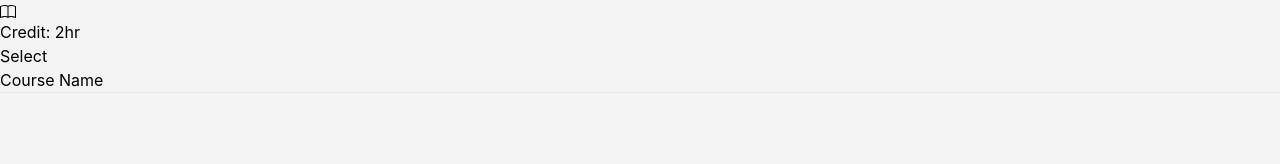
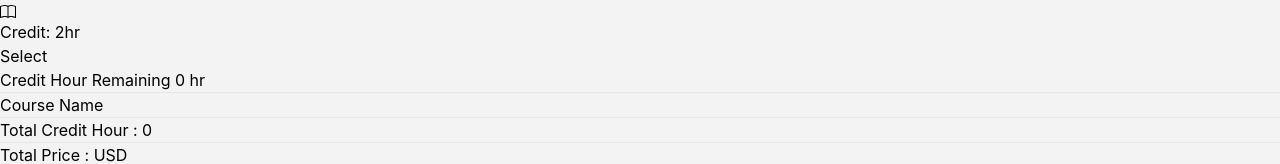
Before and after one commit to naymurabir/A-7_Course-Registration, a React (Vite) app: page / in a window 1280 px wide. Shown: the part 4024-4188 px from the top of the page. Before the commit the page ends 4117 px from the top, so only its background shows below. Built offline with nearby package versions, Linux system fonts and the light colour scheme.

Commit message:
Total Credit and Remaining Credit are calculated functionally, and displayed into the bookmark section succesfully.

```diff
--- a/package.json
+++ b/package.json
@@ -13,7 +13,8 @@
     "prop-types": "^15.8.1",
     "react": "^18.2.0",
     "react-dom": "^18.2.0",
-    "react-icons": "^4.11.0"
+    "react-icons": "^4.11.0",
+    "react-toastify": "^9.1.3"
   },
   "devDependencies": {
     "@types/react": "^18.2.15",
--- a/src/App.jsx
+++ b/src/App.jsx
@@ -1,3 +1,5 @@
+import { ToastContainer, toast } from 'react-toastify';
+import 'react-toastify/dist/ReactToastify.css';
 
 import { useState } from 'react'
 import './App.css'
@@ -9,9 +11,40 @@ function App() {
 
   const [bookMarks, setBookMarks] = useState([])
 
+  const [totalCredit, setTotalCredit] = useState(0)
+
+  const [remainingCredit, setRemainingCredit] = useState(0)
+
+  // const [totalPrice, setTotalPrice] = useState(0)
+
   const handleAddToBookMarks = (course) => {
-    const newBookmarks = [...bookMarks, course]
-    setBookMarks(newBookmarks)
+
+    const isExist = bookMarks.find(bookMark => bookMark.id === course.id)
+
+    let count = course.credit;
+    if (isExist) {
+      return toast("The course is already Enrolled.")
+    } else {
+
+      bookMarks.forEach(bookMark => {
+        count = count + bookMark.credit
+      })
+
+      const remainingCredit = 20 - count
+
+      if (count > 20) {
+        return toast("You can't get over 20 credit!")
+      } else {
+
+        setTotalCredit(count)
+        setRemainingCredit(remainingCredit)
+
+        const newBookmarks = [...bookMarks, course]
+        setBookMarks(newBookmarks)
+      }
+
+    }
+
   }
 
 
@@ -21,7 +54,9 @@ function App() {
       <div className='max-w-screen-xl mx-auto my-5 py-2 px-2 md:px-16 lg:px-24 flex flex-col md:flex-col lg:flex-row'>
 
         <Courses handleAddToBookMarks={handleAddToBookMarks}></Courses>
-        <Bookmarks bookMarks={bookMarks}></Bookmarks>
+        <Bookmarks bookMarks={bookMarks} totalCredit={totalCredit} remainingCredit={remainingCredit} ></Bookmarks>
+
+        <ToastContainer />
       </div>
     </>
   )
--- a/src/components/Bookmarks/Bookmarks.jsx
+++ b/src/components/Bookmarks/Bookmarks.jsx
@@ -1,11 +1,17 @@
 import PropTypes from 'prop-types';
 import Bookmark from '../Bookmark/Bookmark';
 
-const Bookmarks = ({ bookMarks }) => {
+const Bookmarks = ({ bookMarks, totalCredit, remainingCredit }) => {
     return (
         <div className="md:w-1/3">
 
+
             <div className='bg-white shadow-md rounded ml-4 px-5'>
+
+                <div>
+                    <h2 className='text-blue-500 font-bold text-sm py-3'>Credit Hour Remaining {remainingCredit} hr</h2>
+                </div>
+                <hr />
 
                 <h2 className='text-black font-bold py-3'>Course Name</h2>
 
@@ -16,13 +22,26 @@ const Bookmarks = ({ bookMarks }) => {
                 </ol>
 
                 <hr />
+
+                <div>
+                    <h2 className='text-black font-normal text-sm py-3'>Total Credit Hour : {totalCredit} </h2>
+                </div>
+
+                <hr />
+
+                <div>
+                    <h3 className='text-black font-normal text-sm py-3'>Total Price : USD</h3>
+                </div>
             </div>
         </div>
     );
 };
 
 Bookmarks.propTypes = {
-    bookMarks: PropTypes.array.isRequired
+    bookMarks: PropTypes.array.isRequired,
+    totalCredit: PropTypes.number.isRequired,
+    remainingCredit: PropTypes.number.isRequired
+
 }
 
 export default Bookmarks;
```
Also changed, not shown: 1 other file (tests, documents, lock files or other folders).
